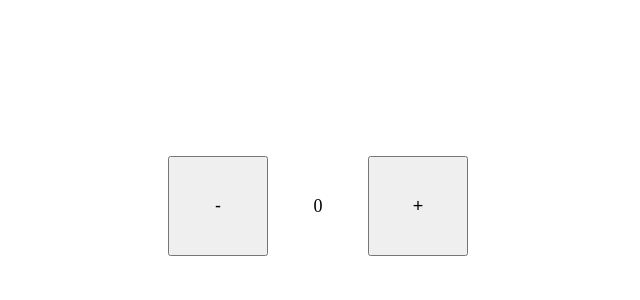
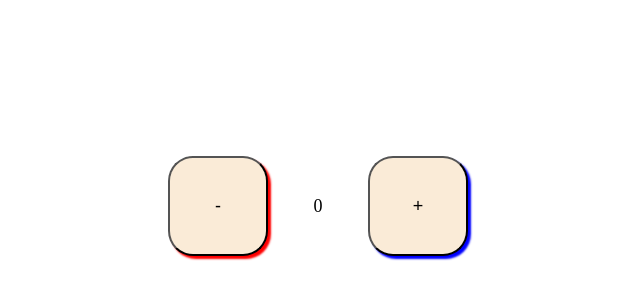
Before and after one commit to christianmbonet/counter-project, a Gatsby site: page / in a window 1280 px wide. Shown: the part 202-502 px from the top of the page, without its empty margins (322-962 px from the left). Built offline with nearby package versions, Linux system fonts and the light colour scheme; Gatsby itself is replaced by a stand-in of ours.

Commit message:
added color and styles to buttons

```diff
--- a/src/components/index.css
+++ b/src/components/index.css
@@ -25,6 +25,9 @@ div {
     height: 100px;
     width: 100px;
     font-size: large;
+    background-color: antiquewhite;
+    border-radius: 25px;
+    box-shadow: 3px 3px 2px red;
 }
 
 .addButton {
@@ -34,6 +37,9 @@ div {
     height: 100px;
     width: 100px;
     font-size: large;
+    background-color: antiquewhite;
+    border-radius: 25px;
+    box-shadow: 3px 3px 2px blue;
 }
 
 .counter {
```
